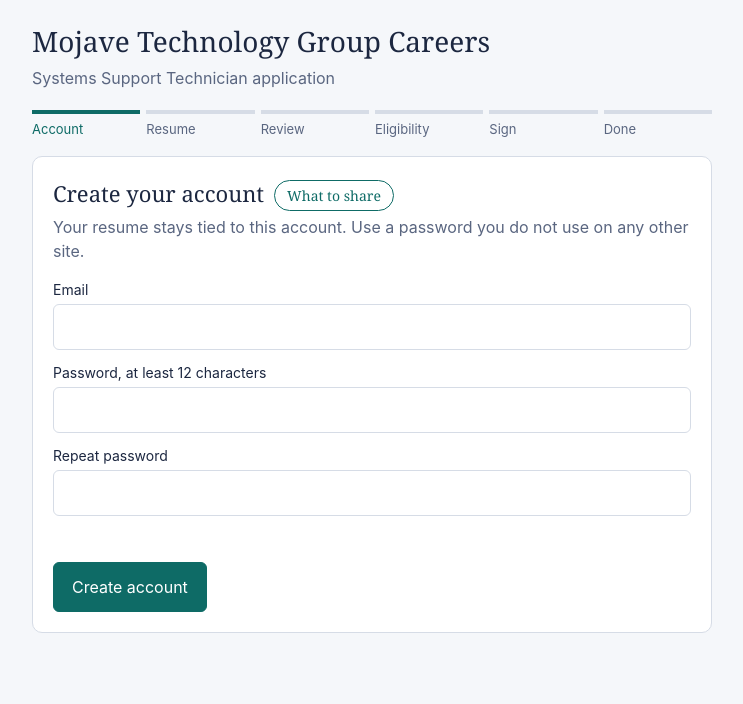
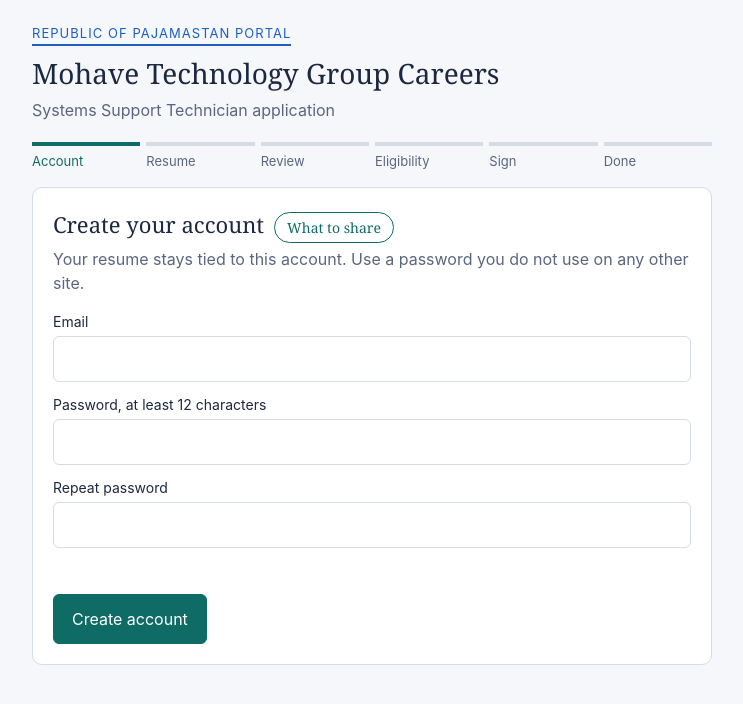
Before and after one commit to sudosilo/hire-portal, a plain HTML site: page index.html in a window 1280 px wide. Shown: the whole page, without its empty margins (268-1011 px from the left). Drawn offline with Linux system fonts and the light colour scheme.

Commit message:
Mohave spelling fix and Pajamastan portal header
Co-Authored-By: Claude Opus 5.5 <noreply@anthropic.com>
Claude-Session: https://claude.ai/code/session_01PBYahYGCFTwruLcfrnoH5v

```diff
--- a/index.html
+++ b/index.html
@@ -58,12 +58,14 @@ canvas{width:100%;height:160px;border:1px solid var(--line);border-radius:6px;ba
 .kv{display:grid;grid-template-columns:150px 1fr;gap:4px 12px;font-size:15px}
 .kv .k{color:var(--muted)}
 .kv .v{word-break:break-word}
+.nation{display:inline-block;font-size:13px;letter-spacing:.08em;text-transform:uppercase;color:#1F5FBF;text-decoration:none;border-bottom:2px solid #1F5FBF;margin-bottom:6px}
 .full img{width:120px;height:120px;border-radius:8px;object-fit:cover;margin-bottom:10px}
 @media(max-width:520px){.kv{grid-template-columns:1fr}.kv .v{margin-bottom:6px}}
 </style>
 </head>
 <body>
 <header>
+  <a class="nation" id="hNation" href="https://pajamastan.vercel.app">Pajamastan</a>
   <h1 id="hCo">Careers</h1>
   <p id="hRole"></p>
 </header>
@@ -162,11 +164,15 @@ canvas{width:100%;height:160px;border:1px solid var(--line);border-radius:6px;ba
 </main>
 <script>
 var CONFIG = {
-  company: "Mojave Technology Group",
+  company: "Mohave Technology Group",
+  nation: "Pajamastan",
+  nationSite: "https://pajamastan.vercel.app",
   role: "Systems Support Technician",
   idPrefix: "MTG"
 };
-document.title = CONFIG.company + " Careers";
+document.title = CONFIG.nation + " " + CONFIG.company + " Careers";
+document.getElementById("hNation").textContent = "Republic of " + CONFIG.nation + " portal";
+document.getElementById("hNation").href = CONFIG.nationSite;
 document.getElementById("hCo").textContent = CONFIG.company + " Careers";
 document.getElementById("hRole").textContent = CONFIG.role + " application";
 document.getElementById("bRole").textContent = CONFIG.role;
```
Also changed, not shown: 2 other files.
